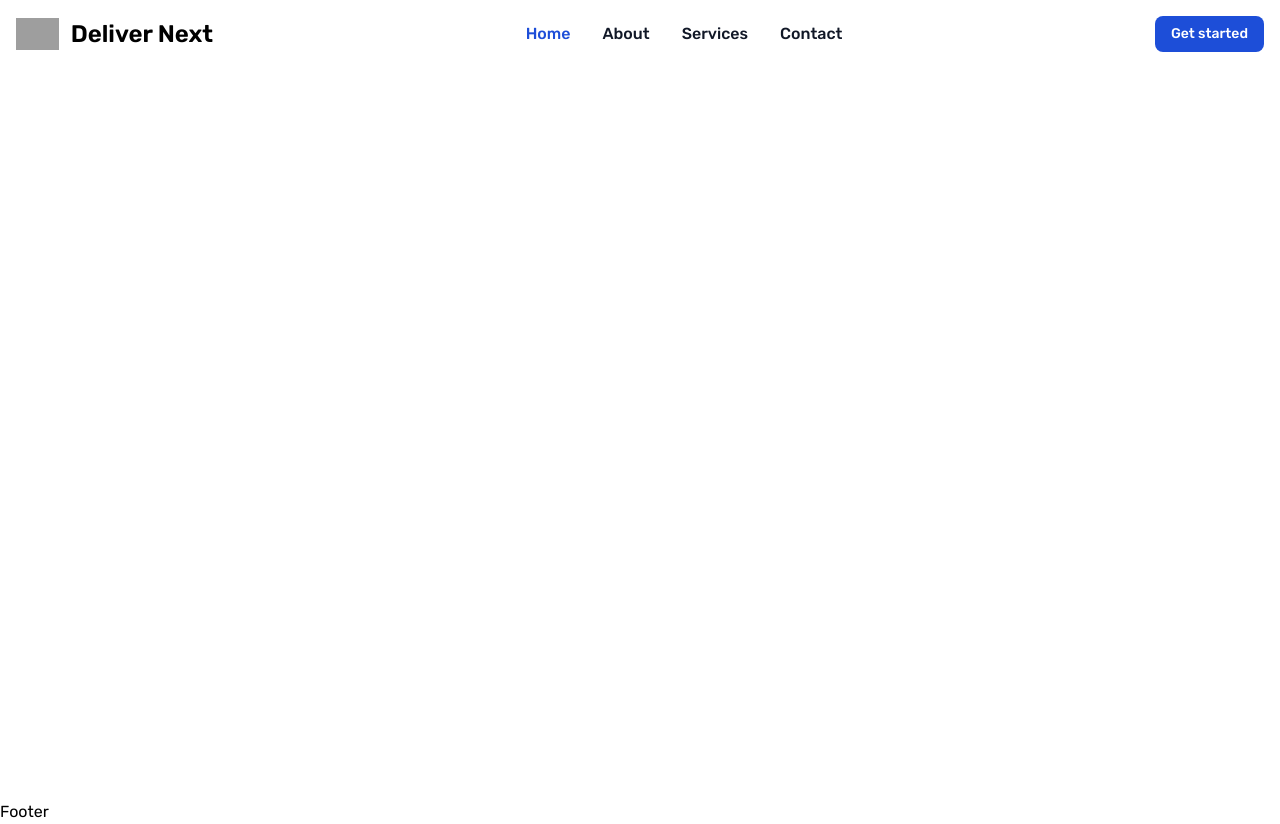
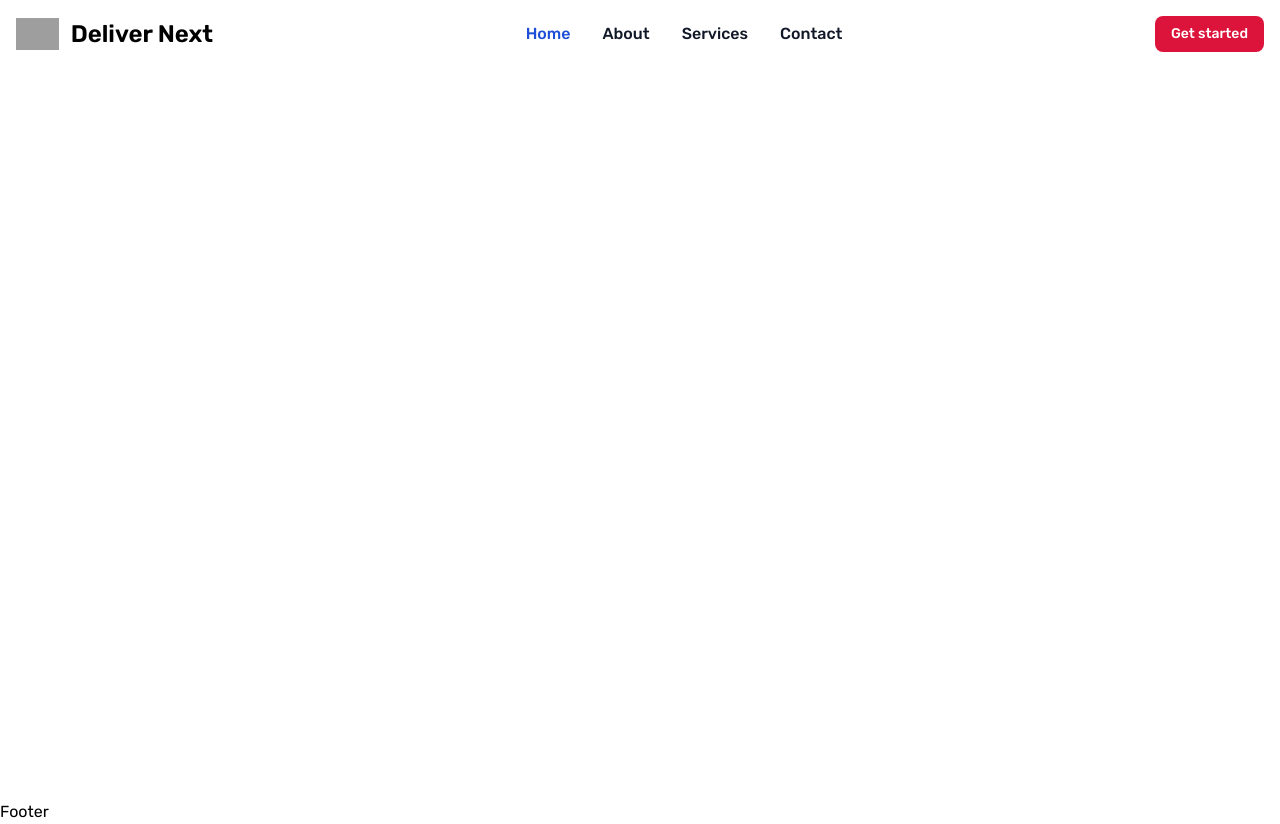
Before and after one commit to mutebinuhu/delivernext, a Next.js app: page / in a window 1280 px wide. Built offline with nearby package versions, Linux system fonts and the light colour scheme; grey boxes are pictures that could not be loaded.

Commit message:
few changes

```diff
--- a/app/components/NavBar.js
+++ b/app/components/NavBar.js
@@ -11,7 +11,7 @@
                     <span className="text-md self-center sm:text-2xl font-semibold whitespace-nowrap dark:text-white">Deliver Next</span>
                 </a>
                 <div className="flex md:order-2">
-                    <button type="button" className="text-white bg-blue-700 hover:bg-blue-800 focus:ring-4 focus:outline-none focus:ring-blue-300 font-medium rounded-lg text-sm  px-1 sm:px-4 py-2 text-center mr-3 md:mr-0 dark:bg-blue-600 dark:hover:bg-blue-700 dark:focus:ring-blue-800">Get started</button>
+                    <button type="button" className="text-white bg-primary hover:bg-blue-800 focus:ring-4 focus:outline-none focus:ring-blue-300 font-medium rounded-lg text-sm  px-1 sm:px-4 py-2 text-center mr-3 md:mr-0 dark:bg-blue-600 dark:hover:bg-blue-700 dark:focus:ring-blue-800">Get started</button>
 
                     <button data-collapse-toggle="navbar-cta" type="button" className="inline-flex items-center p-2 w-10 h-10 justify-center text-sm text-gray-500 rounded-lg md:hidden hover:bg-gray-100 focus:outline-none focus:ring-2 focus:ring-gray-200 dark:text-gray-400 dark:hover:bg-gray-700 dark:focus:ring-gray-600" aria-controls="navbar-cta" aria-expanded="false">
                         <span className="sr-only">Open main menu</span>
--- a/package.json
+++ b/package.json
@@ -9,9 +9,10 @@
     "lint": "next lint"
   },
   "dependencies": {
+    "next": "latest",
     "react": "latest",
     "react-dom": "latest",
-    "next": "latest"
+    "react-icons": "^4.11.0"
   },
   "devDependencies": {
     "autoprefixer": "latest",
--- a/tailwind.config.js
+++ b/tailwind.config.js
@@ -7,6 +7,11 @@
   ],
   theme: {
     extend: {
+      colors:{
+        primary:"#dc143c",
+        secondary:"#33333",
+
+      },
       backgroundImage: {
         'gradient-radial': 'radial-gradient(var(--tw-gradient-stops))',
         'gradient-conic':
```
Also changed, not shown: 1 other file (tests, documents, lock files or other folders).
